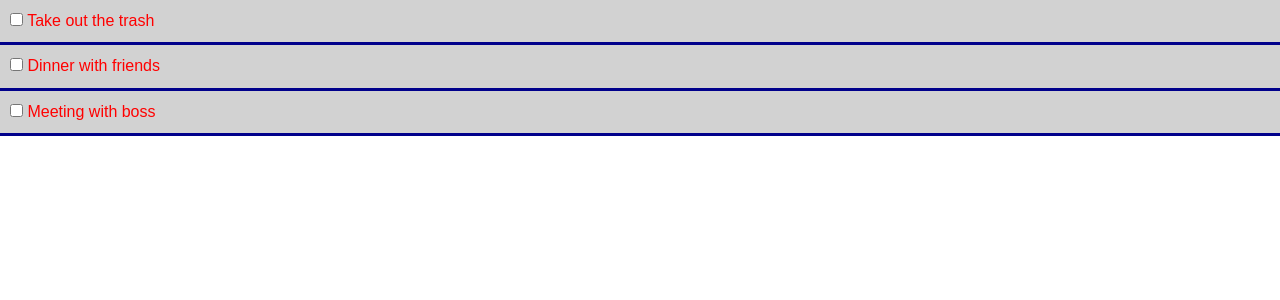
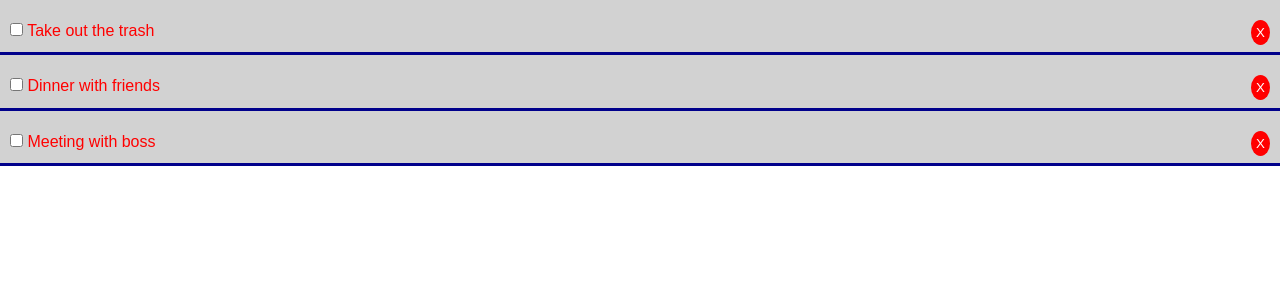
Before and after one commit to phyJa/firstReactProject, a React (Create React App) app: page / in a window 1280 px wide. Shown: the top 300 px of the page. Built offline with nearby package versions, Linux system fonts and the light colour scheme.

Commit message:
Starting the process to remove a Todo item

```diff
--- a/src/App.js
+++ b/src/App.js
@@ -40,11 +40,15 @@ class App extends React.Component {
       }
     );
   };
+  //Define another function delTodo
+  delTodo = (id) => {
+    console.log(id);
+  }
   //Then we pass them to Todos.js as a property
   render() {
     return (
       <div className="App">
-        <Todos todos={this.states.todos} markComplete={this.markComplete} />
+        <Todos todos={this.states.todos} markComplete={this.markComplete} delTodo={this.delTodo} />
       </div>
     );
   };
--- a/src/components/TodoItem.js
+++ b/src/components/TodoItem.js
@@ -1,8 +1,19 @@
 import React, { Component } from 'react'
 // To deal with prop types:
 import PropTypes from 'prop-types';
+import { findByLabelText } from '@testing-library/react';
 
 export class TodoItem extends Component {
+    //Button style
+    buttonStyling = {
+        backgroundColor: 'red',
+        color: 'white',
+        padding: '5px',
+        float: 'right',
+        borderRadius: '50%',
+        border: 'none',
+        cursor: 'pointer'
+    }
     //Verify if a Todo is already done and style it
     verifyAndStyle () {
         //Define a variable which contains the style
@@ -32,21 +43,15 @@ export class TodoItem extends Component {
             // Now the bind function pass the id property up, until
             // the markComplete function (in App.js)
             <div style = {this.verifyAndStyle()}>
-                <p>
+                <p style = {{marginTop: '10px'}}>
                     <input type="checkbox" onChange={this.props.markComplete.bind(this, id)}/> {' '}
                     {title}
+                    <button style={this.buttonStyling} onClick={this.props.delTodo.bind(this, id)} >X</button>
                 </p>
             </div>
         )
     }
 }
-
-//Variable for color and other styles. Note that it must be an object
-// const styling = {
-//     backgroundColor: 'tomato',
-//     textAlign: 'center',
-//     fontSize: 20
-// };
 
 //PropType from Todos.js
 TodoItem.propTypes = {
--- a/src/components/Todos.js
+++ b/src/components/Todos.js
@@ -13,7 +13,11 @@ class Todos extends React.Component {
     return (
       //Pass each todo Object to <TodoItem />
       //Define the key prop to get rid of the error (be sure that it is unique for each value)
-      this.props.todos.map( (todo) => (<TodoItem key={todo.id} todo={todo} markComplete={this.props.markComplete} />) )
+      this.props.todos.map(
+        (todo) => (
+          <TodoItem key={todo.id} todo={todo} markComplete={this.props.markComplete} delTodo={this.props.delTodo} />
+        )
+      )
     );
   }
 }
```
